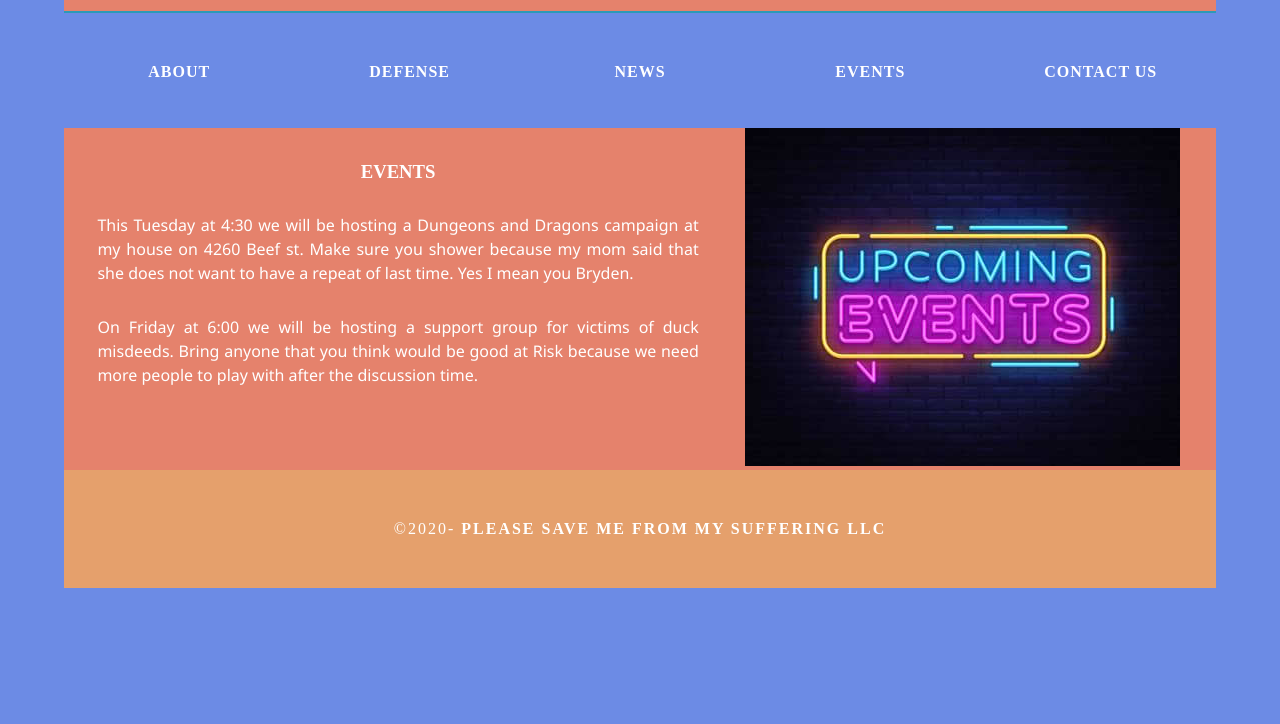
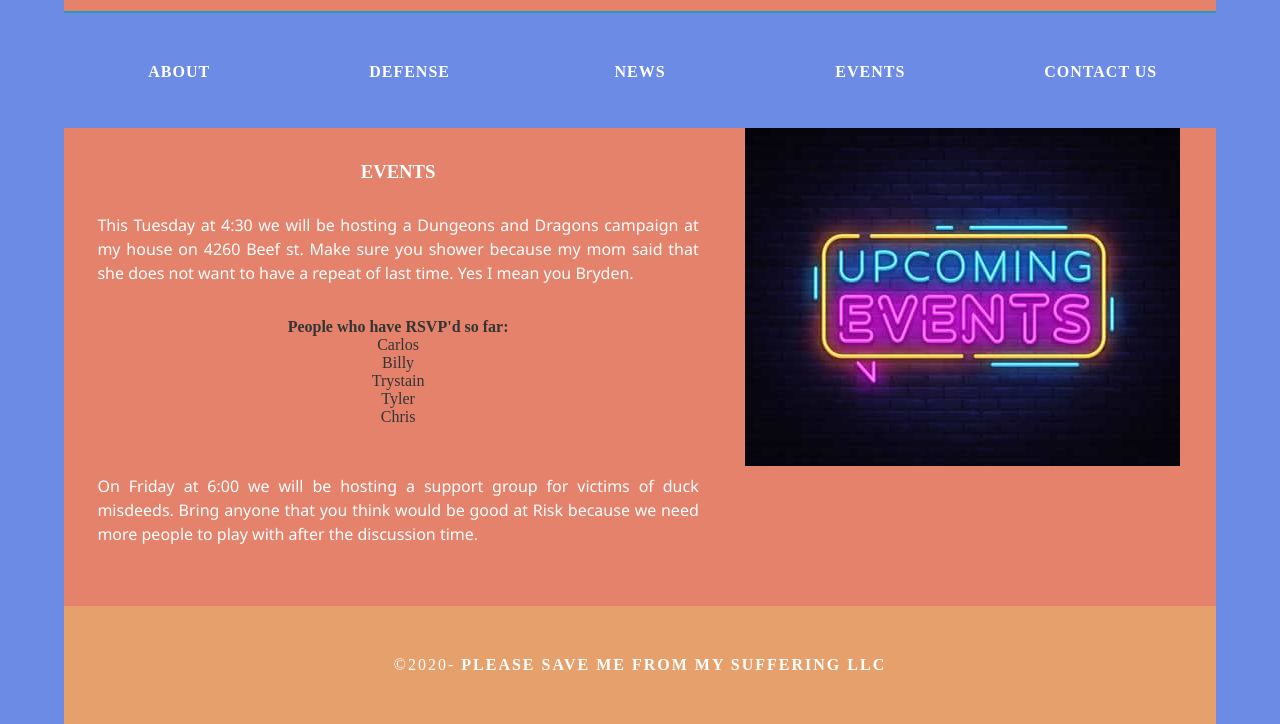
Before and after one commit to Loafis/Dreamweaver_Final, a plain HTML site: page events.html in a window 1280 px wide. Shown: the part 89-813 px from the top of the page. Drawn offline with Linux system fonts and the light colour scheme.

Commit message:
Update events.html

```diff
--- a/events.html
+++ b/events.html
@@ -39,6 +39,15 @@
     <article class="left_article">
       <h3>Events</h3>
       <p>This Tuesday at 4:30 we will be hosting a Dungeons and Dragons campaign at my house on 4260 Beef st. Make sure you shower because my mom said that she does not want to have a repeat of last time. Yes I mean you Bryden.</p>
+	  <br>
+	  <script type="text/javascript">
+		var students = new Array("Carlos", "Billy", "Trystain", "Tyler", "Chris");
+		document.write("<b>People who have RSVP'd so far:</b><br />");
+		for (i=0;i<students.length;i++)
+		{
+		document.write(students[i] + "<br />");
+		}
+	</script> <br>
       <p>On Friday at 6:00 we will be hosting a support group for victims of duck misdeeds. Bring anyone that you think would be good at Risk because we need more people to play with after the discussion time.</p>
     </article>
     <aside class="right_article"><img src="images/events.jpg" alt="Evil Clipart duck 24 - 300 X 250" width="435" height="338"/></aside>
```
